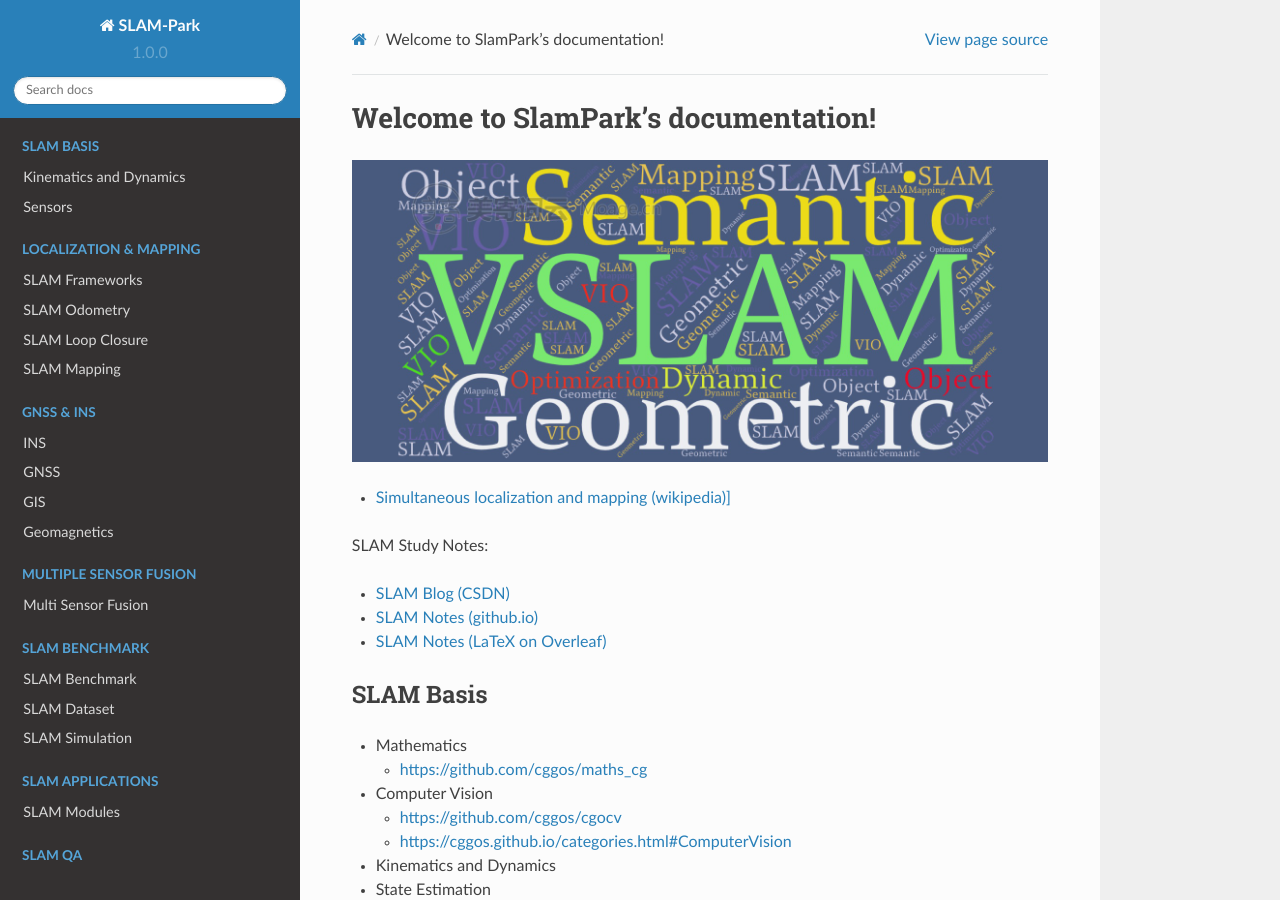
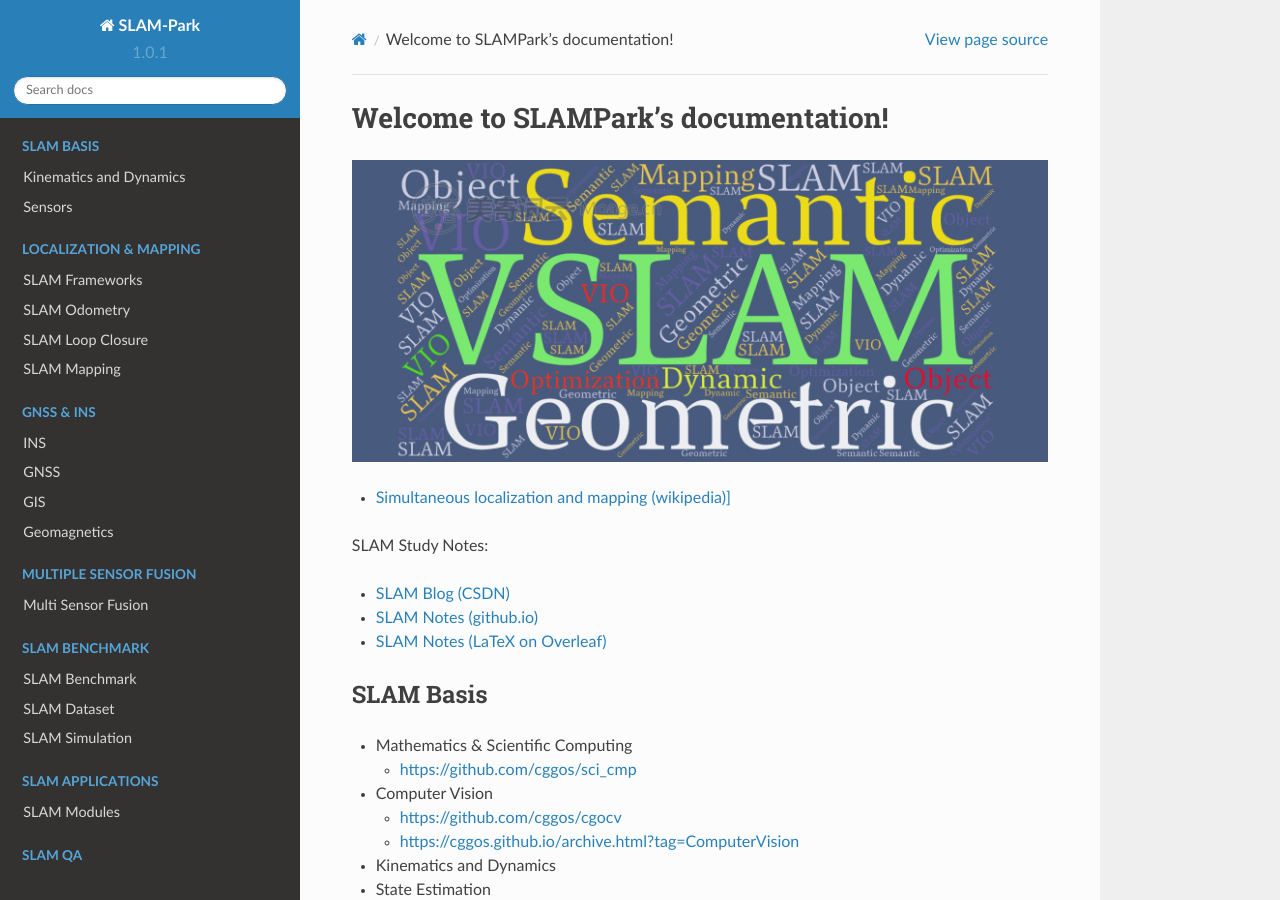
Before and after one commit to cggos/slamkit, a Sphinx documentation site: the page built from docs/index.rst, in a window 1280 px wide and 900 px high. Built offline with Sphinx 7.4.7 and the Read the Docs theme 2.0.0, drawn with Linux system fonts in a browser that asks for light colours; some of the changed text lies outside the part shown.

Commit message:
update ABC

```diff
--- a/docs/conf.py
+++ b/docs/conf.py
@@ -58,17 +58,17 @@
 
 # General information about the project.
 project = u'SLAM-Park'
-copyright = u'2020, GaoHongchen'
-author = u'GaoHongchen'
+copyright = u'2020, Gavin Gao'
+author = u'Gavin Gao'
 
 # The version info for the project you're documenting, acts as replacement for
 # |version| and |release|, also used in various other places throughout the
 # built documents.
 #
 # The short X.Y version.
-version = u'1.0.0'
+version = u'1.0.1'
 # The full version, including alpha/beta/rc tags.
-release = u'1.0.0'
+release = u'1.0.1'
 
 # The language for content autogenerated by Sphinx. Refer to documentation
 # for a list of supported languages.
@@ -212,7 +212,7 @@
 #html_search_scorer = 'scorer.js'
 
 # Output file base name for HTML help builder.
-htmlhelp_basename = 'SlamParkdoc'
+htmlhelp_basename = 'SLAMParkdoc'
 
 # -- Options for LaTeX output ---------------------------------------------
 
@@ -234,8 +234,8 @@
 # (source start file, target name, title,
 #  author, documentclass [howto, manual, or own class]).
 latex_documents = [
-    (master_doc, 'SlamPark.tex', u'SlamPark Documentation',
-     u'GaoHongchen', 'manual'),
+    (master_doc, 'SLAMPark.tex', u'SLAM Park Documentation',
+     u'Gavin Gao', 'manual'),
 ]
 
 # The name of an image file (relative to this directory) to place at the top of
@@ -264,7 +264,7 @@
 # One entry per manual page. List of tuples
 # (source start file, name, description, authors, manual section).
 man_pages = [
-    (master_doc, 'slampark', u'SlamPark Documentation',
+    (master_doc, 'slampark', u'SLAM Park Documentation',
      [author], 1)
 ]
 
@@ -278,8 +278,8 @@
 # (source start file, target name, title, author,
 #  dir menu entry, description, category)
 texinfo_documents = [
-    (master_doc, 'SlamPark', u'SlamPark Documentation',
-     author, 'SlamPark', 'One line description of project.',
+    (master_doc, 'SLAMPark', u'SLAM Park Documentation',
+     author, 'SLAMPark', 'One line description of project.',
      'Miscellaneous'),
 ]
 
--- a/docs/index.rst
+++ b/docs/index.rst
@@ -1,9 +1,9 @@
-.. SlamPark documentation master file, created by
+.. SLAMPark documentation master file, created by
    sphinx-quickstart on Tue May 19 23:25:56 2020.
    You can adapt this file completely to your liking, but it should at least
    contain the root `toctree` directive.
 
-Welcome to SlamPark's documentation!
+Welcome to SLAMPark's documentation!
 ====================================
 
 .. image:: imgs/slam.jpg
@@ -13,21 +13,21 @@
 SLAM Study Notes:
 
 * `SLAM Blog (CSDN) <https://blog.csdn.net/u011178262/article/category/7456224/>`_
-* `SLAM Notes (github.io) <https://cggos.github.io/categories.html#SLAM>`_
+* `SLAM Notes (github.io) <https://cggos.github.io/archive.html?tag=SLAM>`_
 * `SLAM Notes (LaTeX on Overleaf) <https://www.overleaf.com/read/drmrxvnphrck/>`_
 
 
 SLAM Basis
 -------------------------
 
-* Mathematics
+* Mathematics & Scientific Computing
 
-  * https://github.com/cggos/maths_cg
+  * https://github.com/cggos/sci_cmp
 
 * Computer Vision
 
   * https://github.com/cggos/cgocv
-  * https://cggos.github.io/categories.html#ComputerVision
+  * https://cggos.github.io/archive.html?tag=ComputerVision
 
 * Kinematics and Dynamics
 
```
